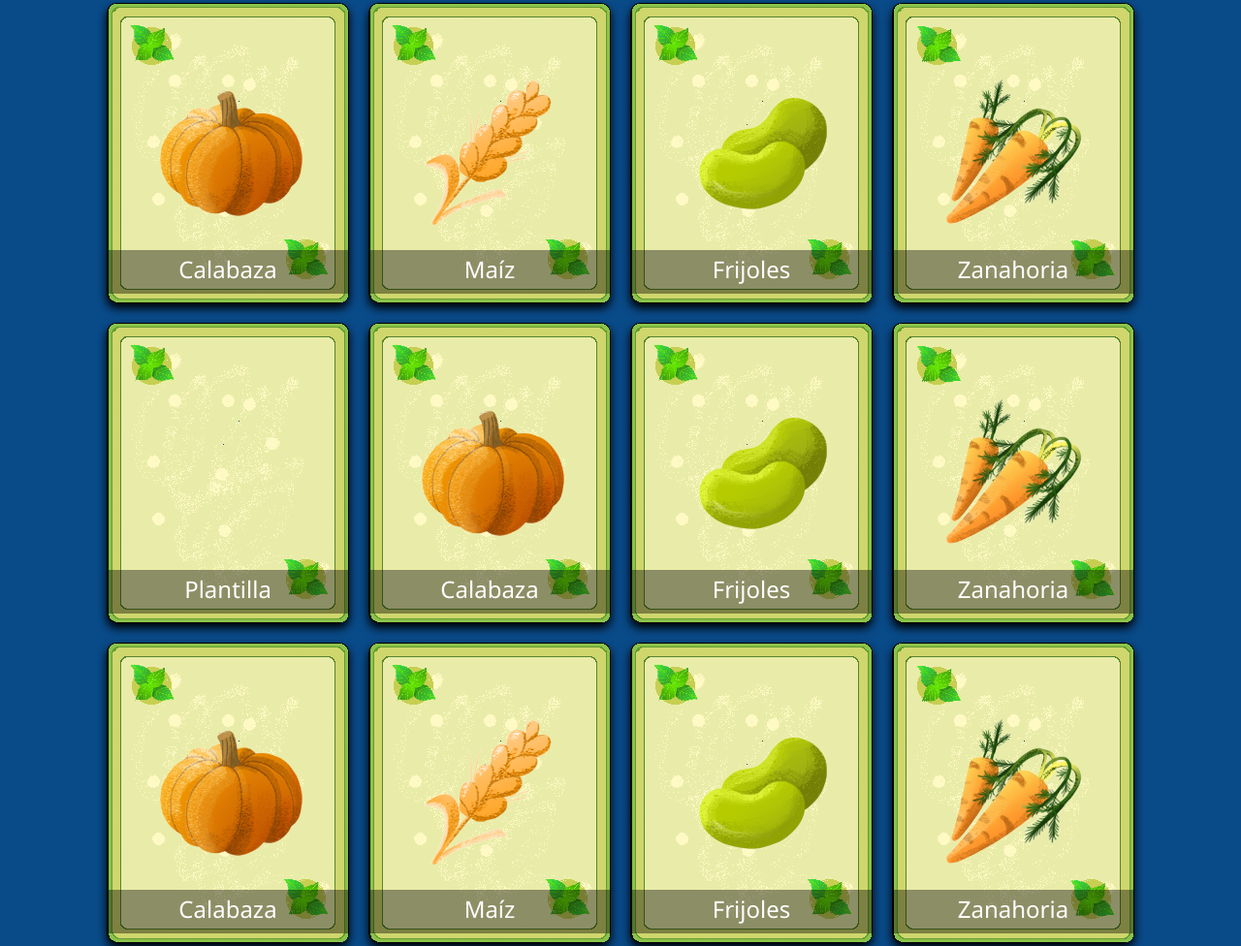
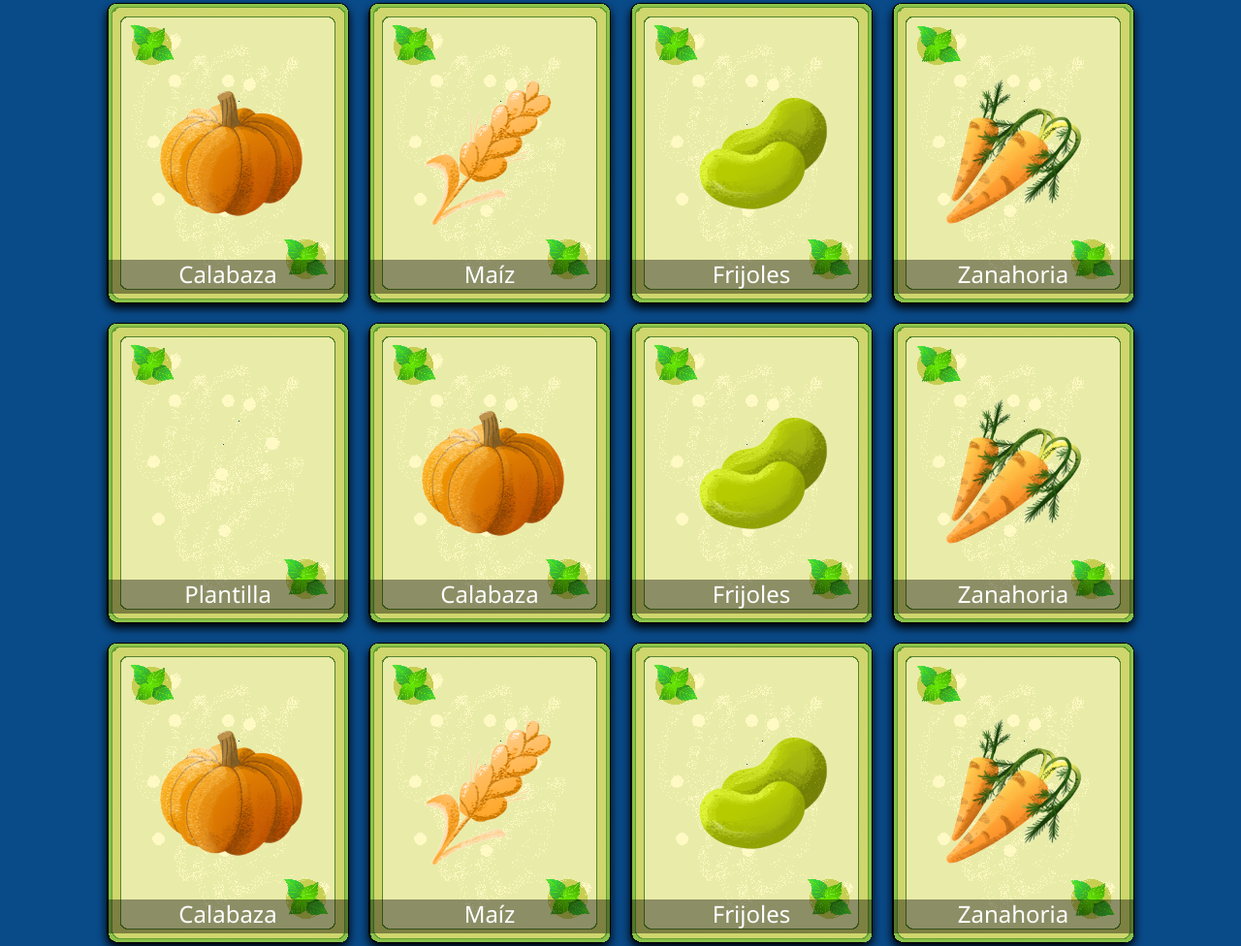
Before and after one commit to A01750817/Proyecto-Web-Vercrops, a plain HTML site: page html_principal/indexP.html in a window 1280 px wide. Shown: the part 1418-2394 px from the top of the page at 97% size. Drawn offline with nearby package versions, Linux system fonts and the light colour scheme; a web font is replaced by a local one.

Commit message:
cambio estilo

```diff
--- a/html_principal/styles.css
+++ b/html_principal/styles.css
@@ -453,10 +453,10 @@ nav a:hover{
 
   .card .front h3 {
     position: absolute;
-    bottom: 0;
+    bottom: 0px;
     width: 100%;
-    height: 45px;
-    line-height: 40px;
+    height: 35px;
+    line-height: 30px;
     color: #fff;
     background: rgba(0,0,0,.4);
     text-align: center;
```
